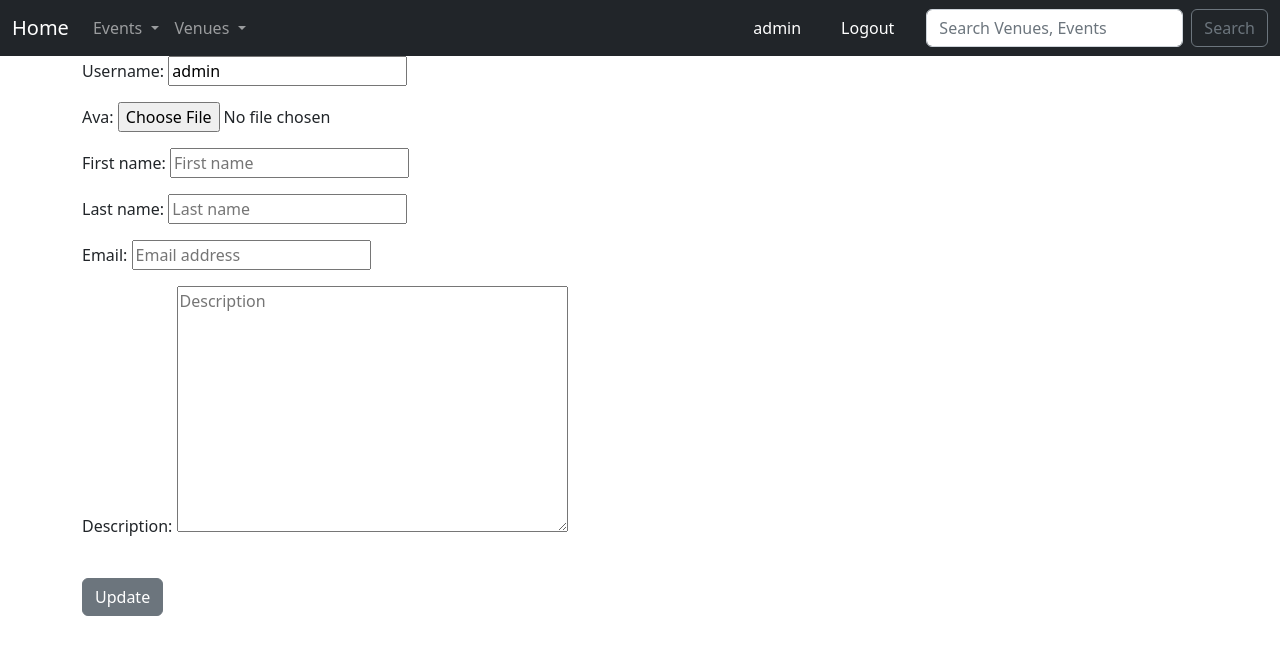
After one commit to dzmitryi-lazarchyk/project_django, a Django app: page /update_user_profile in a window 1280 px wide. The commit adds this page. Shown: the top 655 px of the page. Run offline with Django 4.2, Linux system fonts and the light colour scheme; a user stored in the database is signed in; data comes from the database, SQL or seed files in the repository; both versions use the stored data as it was after the commit.

Commit message:
Update User_profile

```diff
--- a/viseversa/events/forms.py
+++ b/viseversa/events/forms.py
@@ -7,13 +7,13 @@ from django.contrib.auth import get_user_model
 from tempus_dominus.widgets import DateTimePicker
 
 # Create a venue form
-class UserForm(forms.Form):
+class MyUserForm(forms.Form):
     fields = ('username', 'first_name', 'last_name',
               'email',
               'ava', 'description')
-    ava = forms.ImageField()
     username = forms.CharField(max_length=20, widget=forms.TextInput(
         attrs={'class':'form-conrol', 'placeholder':'Useername'}))
+    ava = forms.ImageField()
     first_name = forms.CharField(max_length=20, widget=forms.TextInput(
         attrs={'class':'form-conrol', 'placeholder':'First name'}))
     last_name = forms.CharField(max_length=20, widget=forms.TextInput(
@@ -21,7 +21,9 @@ class UserForm(forms.Form):
     email = forms.CharField(max_length=60,widget=forms.EmailInput(
         attrs={'class':'form-conrol', 'placeholder':'Email address'}))
     description = forms.CharField(max_length=300,widget=forms.Textarea(
-        attrs={'class':'form-conrol', 'placeholder':'Email address'}))
+        attrs={'class':'form-conrol', 'placeholder':'Description'}))
+
+
 
 
 class VenueForm(ModelForm):
--- a/viseversa/events/models.py
+++ b/viseversa/events/models.py
@@ -32,8 +32,10 @@ class MyUser(models.Model):
         if self.ava:
             info['ava']=self.ava
         if self.description:
-            info['ava']=self.description
+            info['description']=self.description
         return info
+    def __str__(self):
+        return self.description
 
 user_model = get_user_model()
 class Event(models.Model):
--- a/viseversa/events/templates/events/show_venue.html
+++ b/viseversa/events/templates/events/show_venue.html
@@ -19,7 +19,7 @@
       <li class="list-group-item">{{ venue.email_address }}</li>
       <li class="list-group-item">Owner: {{ venue_owner }}</li>
       {% if venue.venue_image %}
-      <li class="list-group-item"><img src="{{ venue.venue_image.url }}" width="500"></li>
+      <li class="list-group-item *"><img src="{{ venue.venue_image.url }}" width="500"></li>
       {% endif %}
   </ul>
 </div>
--- /dev/null
+++ b/viseversa/events/templates/events/update_user_profile.html
@@ -0,0 +1,11 @@
+{% extends 'events/base.html' %}
+{% block content %}
+    <form action="" method="POST"
+              enctype="multipart/form-data">
+        {% csrf_token %}
+        {{ form.as_p }}
+        <br/>
+        <input type="submit" value="Update"
+        class="btn btn-secondary">
+    </form>
+{% endblock %}
--- a/viseversa/events/urls.py
+++ b/viseversa/events/urls.py
@@ -5,6 +5,7 @@ urlpatterns = [
     # path('', views.home, name="home"),
     path('', views.home, name="home"),
     path('user_profile', views.user_profile, name="user-profile"),
+    path('update_user_profile', views.update_user_profile, name="update-user-profile"),
     path('event_list', views.all_events, name="event_list"),
     path('add_venue', views.add_venue, name="add-venue"),
     path('venues_list', views.list_venues, name="list-venues"),
--- a/viseversa/events/views.py
+++ b/viseversa/events/views.py
@@ -5,7 +5,7 @@ from django.http import HttpResponseRedirect
 from calendar import HTMLCalendar
 from django.utils import timezone
 from .models import Event, Venue, MyUser
-from .forms import VenueForm, EventForm, EventFormAdmin
+from .forms import VenueForm, EventForm, EventFormAdmin, MyUserForm
 from django.http import HttpResponse
 import csv
 from django.contrib import messages
@@ -38,7 +38,38 @@ def authenticated(f):
 
 def user_profile(request):
     my_user = MyUser.objects.get(user=request.user)
+    print(my_user.description)
     return render(request, 'events/user_profile.html', {'my_user':my_user.get_info()})
+
+def update_user_profile(request):
+    submitted=False
+    if request.method == "POST":
+        my_user = MyUser.objects.get(user=request.user)
+        user=request.user
+        form=MyUserForm(request.POST or None, request.FILES or None)
+        if form.is_valid():
+            user.first_name = request.POST.get('first_name')
+            user.last_name = request.POST.get('last_name')
+            user.email = request.POST.get('email')
+            user.save()
+
+            my_user.ava=request.FILES.get('ava')
+            my_user.description=request.POST.get('description')
+            my_user.save()
+            return redirect('home')
+    else:
+        user = request.user
+        my_user = MyUser.objects.get(user=user)
+        print(my_user.ava)
+        print(my_user.user)
+        form = MyUserForm(initial={"username":user, "first_name":user.first_name,
+                                   "last_name":user.last_name, "email":user.email,
+                                   "description":my_user.description,
+                                   "ava":my_user.ava})
+        if 'submitted' in request.GET:
+            submitted=True
+    return render(request, 'events/update_user_profile.html', {'form': form, 'submitted': submitted})
+
 # Generate text file
 @authenticated
 def venue_text(request):
```
Also changed, not shown: viseversa/events/templates/events/user_profile.html (+26 -10 lines), viseversa/db.sqlite3.
